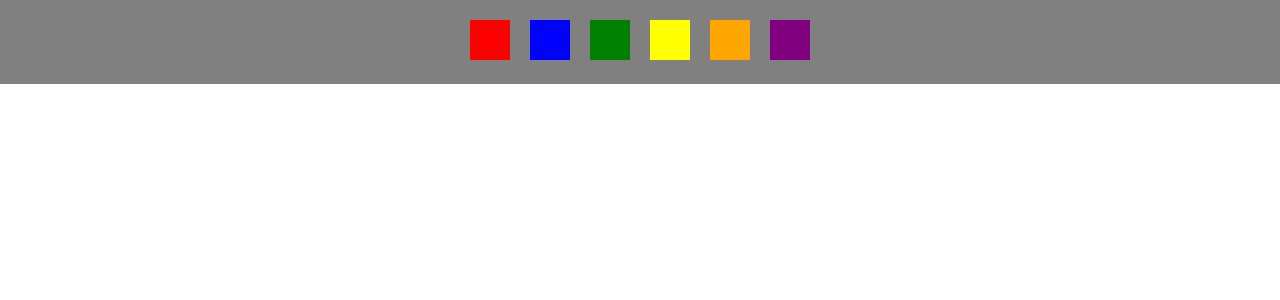
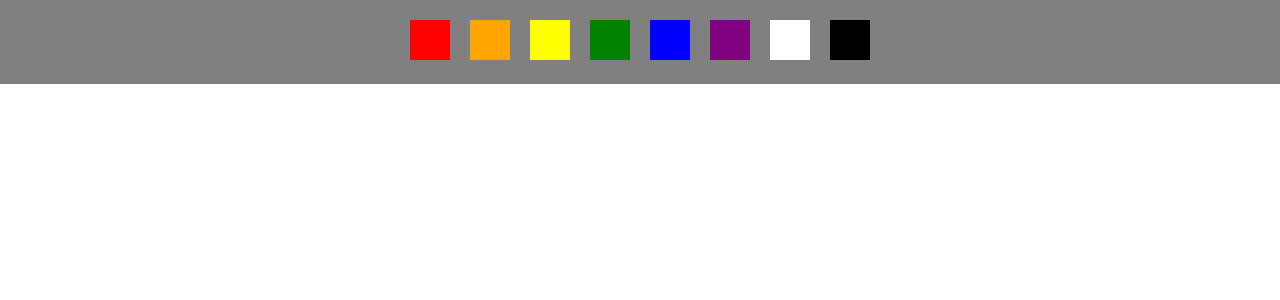
Before and after one commit to chalt0319/Colors, a React (Create React App) app: page / in a window 1280 px wide. Shown: the top 300 px of the page. Built offline with nearby package versions, Linux system fonts and the light colour scheme.

Commit message:
add white and black to color pallet

```diff
--- a/src/App.css
+++ b/src/App.css
@@ -62,3 +62,9 @@
 .orange {
   background-color: orange;
 }
+.white {
+  background-color: white;
+}
+.black {
+  background-color: black;
+}
--- a/src/components/header.js
+++ b/src/components/header.js
@@ -6,11 +6,13 @@ class Header extends Component {
     return (
       <div className="header">
         <Color color="red"/>
+        <Color color="orange"/>
+        <Color color="yellow"/>
+        <Color color="green"/>
         <Color color="blue"/>
-        <Color color="green"/>
-        <Color color="yellow"/>
-        <Color color="orange"/>
         <Color color="purple"/>
+        <Color color="white"/>
+        <Color color="black"/>
       </div>
     );
   }
```
